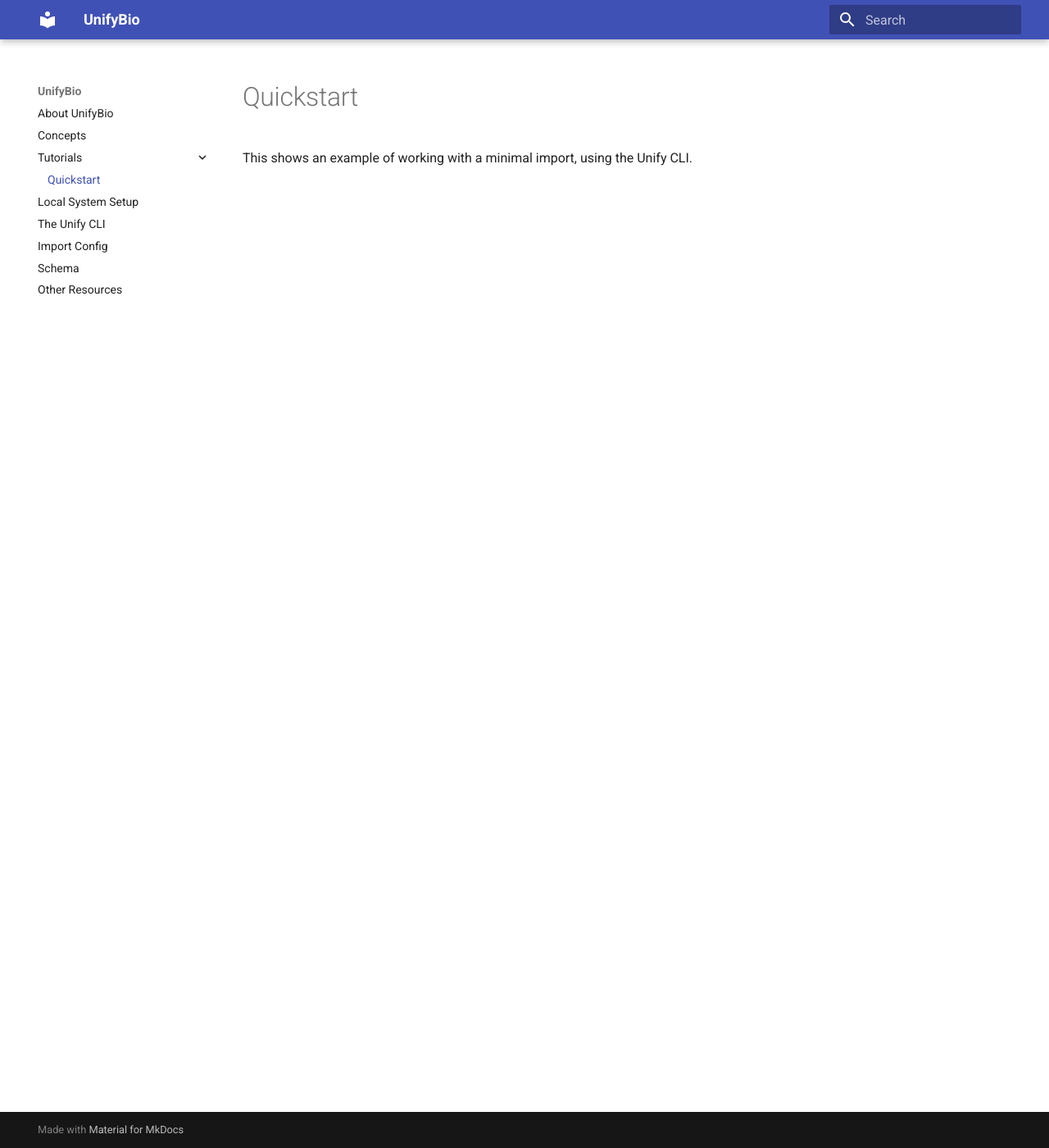
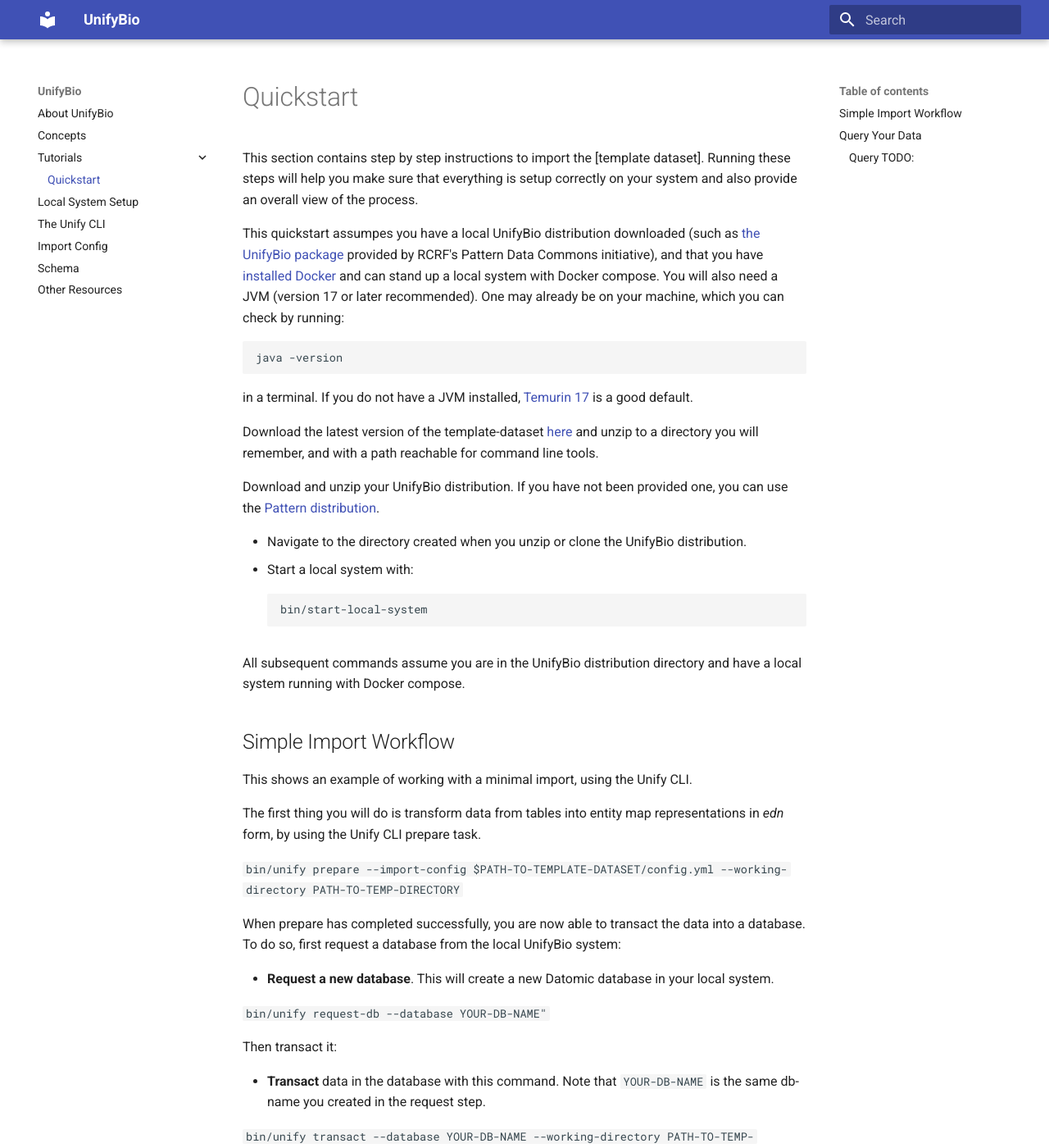
Before and after one commit to UnifyBio/unifybio-site, an MkDocs documentation site: the page built from docs/tutorials/quickstart.md, in a window 1280 px wide and 1400 px high. Shown: the whole window at 82% size. Built offline with MkDocs 1.6.1 and Material for MkDocs 9.7.7, drawn with Linux system fonts in a browser that asks for light colours; some of the changed text lies outside the part shown.

Commit message:
basic CLI quickstart

````diff
--- a/docs/tutorials/quickstart.md
+++ b/docs/tutorials/quickstart.md
@@ -1,3 +1,77 @@
 # Quickstart
 
+This section contains step by step instructions to import the
+[template dataset]. Running these steps will help you make sure that everything is setup correctly on your system and also provide an overall view of the process.
+
+This quickstart assumpes you have a local UnifyBio distribution downloaded (such as
+[the UnifyBio package](TODO)
+provided by RCRF's Pattern Data Commons initiative),
+and that you have [installed Docker](https://docs.docker.com/)
+and can stand up a local system with Docker compose. You will also need a JVM
+(version 17 or later recommended). One may already be on your machine, which you can check by running:
+
+```
+java -version
+```
+
+in a terminal. If you do not have a JVM installed,  [Temurin 17](https://adoptium.net/installation/)
+is a good default.
+
+Download the latest version of the template-dataset
+[here](https://github.com/vendekagon-labs/unify/tree/main/test/resources/systems/candel/template-dataset) and unzip to a directory you will
+remember, and with a path reachable for command line tools.
+
+Download and unzip your UnifyBio distribution. If you have not been provided one, you can use
+the [Pattern distribution](https://github.com/RCRF/data-commons-workshop-env).
+
+- Navigate to the directory created when you unzip or clone the UnifyBio distribution.
+- Start a local system with:
+
+    ```
+    bin/start-local-system
+    ```
+
+All subsequent commands assume you are in the UnifyBio distribution directory and have a local system
+running with Docker compose.
+
+## Simple Import Workflow
+
 This shows an example of working with a minimal import, using the Unify CLI.
+
+The first thing you will do is transform data from tables into entity map representations in _edn_ form,
+by using the Unify CLI prepare task.
+
+  ```bin/unify prepare --import-config $PATH-TO-TEMPLATE-DATASET/config.yml --working-directory PATH-TO-TEMP-DIRECTORY```
+
+When prepare has completed successfully, you are now able to transact the data into a database.
+To do so, first request a database from the local UnifyBio system:
+
+- **Request a new database**. This will create a new Datomic database in your local system.
+
+  ```bin/unify request-db --database YOUR-DB-NAME"```
+
+Then transact it:
+
+- **Transact** data in the database with this command. Note that `YOUR-DB-NAME` is the same db-name you created in the request step.
+
+  ```bin/unify transact --database YOUR-DB-NAME --working-directory PATH-TO-TEMP-DIRECTORY```
+
+After the data has been transcated, you can validate it, which ensures that entities conform to spec,
+are structurally consistent, and referentially consistent (all targets of entity reference
+attributes refer to other entities that actually exist).
+
+- **Validate** your import with this command
+
+  ```bin/validate --database YOUR-DB-NAME --dataset "template-dataset"```
+
+## Query Your Data
+
+You can now run queries against the local database! If you are using the Pattern Data Commons distribution and schema,
+you can install the `patternq` [Python](https://github.com/rcrf/patternq)
+or [R](https://github.com/CANDELbio/wick) libraries.
+
+### Query TODO:
+
+- simple Python script in Pattern ditributio
+- how to configure PatternQ Python to talk to local system
+- example library call that enumerates some data
````
